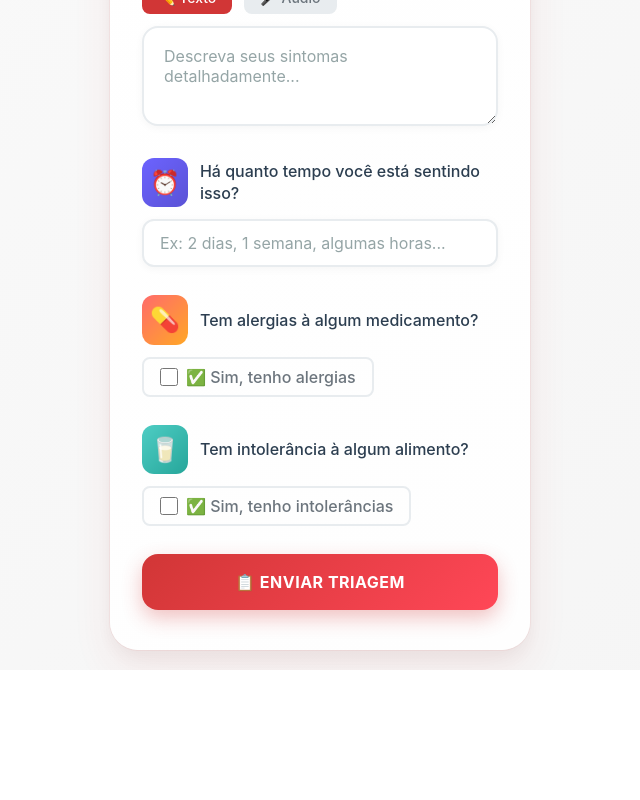
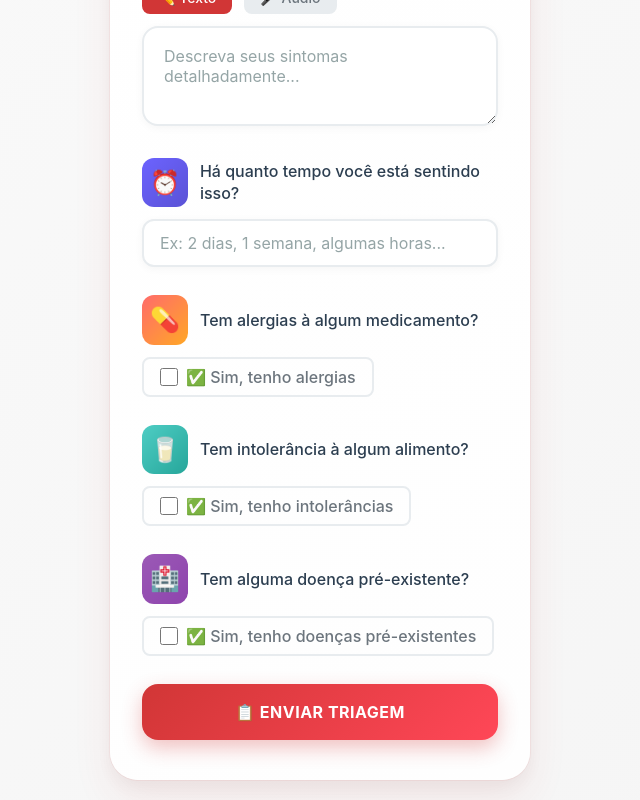
Before and after one commit to GustavoAlmeidaPuff/pulsafe, a React (Create React App) app: page /triagem in a window 1280 px wide. Shown: the part 423-1223 px from the top of the page, without its empty margins (320-960 px from the left). Before the commit the page ends 1093 px from the top, so only its background shows below. Built offline with nearby package versions, Linux system fonts and the light colour scheme.

Commit message:
Adiciona campos para informar doenças pré-existentes na triagem, melhorando a coleta de dados dos usuários. Inclui estilização para melhor usabilidade e clareza na interface.

```diff
--- a/src/components/Triagem.js
+++ b/src/components/Triagem.js
@@ -8,6 +8,8 @@ const Triagem = () => {
   const [intolerancia, setIntolerancia] = useState('');
   const [temAlergias, setTemAlergias] = useState(false);
   const [temIntolerancia, setTemIntolerancia] = useState(false);
+  const [doencasPreExistentes, setDoencasPreExistentes] = useState('');
+  const [temDoencasPreExistentes, setTemDoencasPreExistentes] = useState(false);
   const [isRecording, setIsRecording] = useState(false);
   const [audioBlob, setAudioBlob] = useState(null);
   const [audioUrl, setAudioUrl] = useState(null);
@@ -133,6 +135,7 @@ const Triagem = () => {
       sintomasAudio: audioBlob ? 'Áudio gravado' : null,
       alergias,
       intolerancia,
+      doencasPreExistentes,
       prioridade,
       tempoEstimado,
       timestamp: new Date().toISOString()
@@ -548,6 +551,74 @@ const Triagem = () => {
           )}
         </div>
 
+        <div className="form-group">
+          <div className="question-text">
+            <span style={{ display: 'flex', alignItems: 'center', gap: '12px', marginBottom: '12px' }}>
+              <div style={{
+                fontSize: '24px',
+                background: 'linear-gradient(135deg, #9b59b6 0%, #8e44ad 100%)',
+                borderRadius: '12px',
+                padding: '8px',
+                display: 'flex',
+                alignItems: 'center',
+                justifyContent: 'center'
+              }}>
+                🏥
+              </div>
+              Tem alguma doença pré-existente?
+            </span>
+          </div>
+
+          <div style={{ display: 'flex', gap: '16px', marginBottom: '16px' }}>
+            <label style={{
+              display: 'flex',
+              alignItems: 'center',
+              gap: '8px',
+              cursor: 'pointer',
+              padding: '8px 16px',
+              borderRadius: '8px',
+              background: temDoencasPreExistentes ? '#e8f5e8' : 'transparent',
+              border: `2px solid ${temDoencasPreExistentes ? '#28a745' : '#e8ecef'}`,
+              transition: 'all 0.3s ease'
+            }}>
+              <input
+                type="checkbox"
+                checked={temDoencasPreExistentes}
+                onChange={(e) => {
+                  setTemDoencasPreExistentes(e.target.checked);
+                  if (!e.target.checked) {
+                    setDoencasPreExistentes('');
+                  }
+                }}
+                style={{
+                  width: '18px',
+                  height: '18px',
+                  accentColor: '#28a745'
+                }}
+              />
+              <span style={{ fontWeight: '500', color: temDoencasPreExistentes ? '#28a745' : '#6c757d' }}>
+                ✅ Sim, tenho doenças pré-existentes
+              </span>
+            </label>
+          </div>
+
+          {temDoencasPreExistentes && (
+            <textarea
+              className="form-input"
+              placeholder="Ex: diabetes, hipertensão, asma, problemas cardíacos..."
+              value={doencasPreExistentes}
+              onChange={(e) => setDoencasPreExistentes(e.target.value)}
+              rows="2"
+              style={{
+                resize: 'vertical',
+                minHeight: '60px',
+                animation: 'fadeIn 0.3s ease',
+                border: '2px solid #9b59b6'
+              }}
+            />
+          )}
+        </div>
+
         <button type="submit" className="btn-primary">
           <span style={{ display: 'flex', alignItems: 'center', justifyContent: 'center', gap: '8px' }}>
             📋 Enviar Triagem
```
